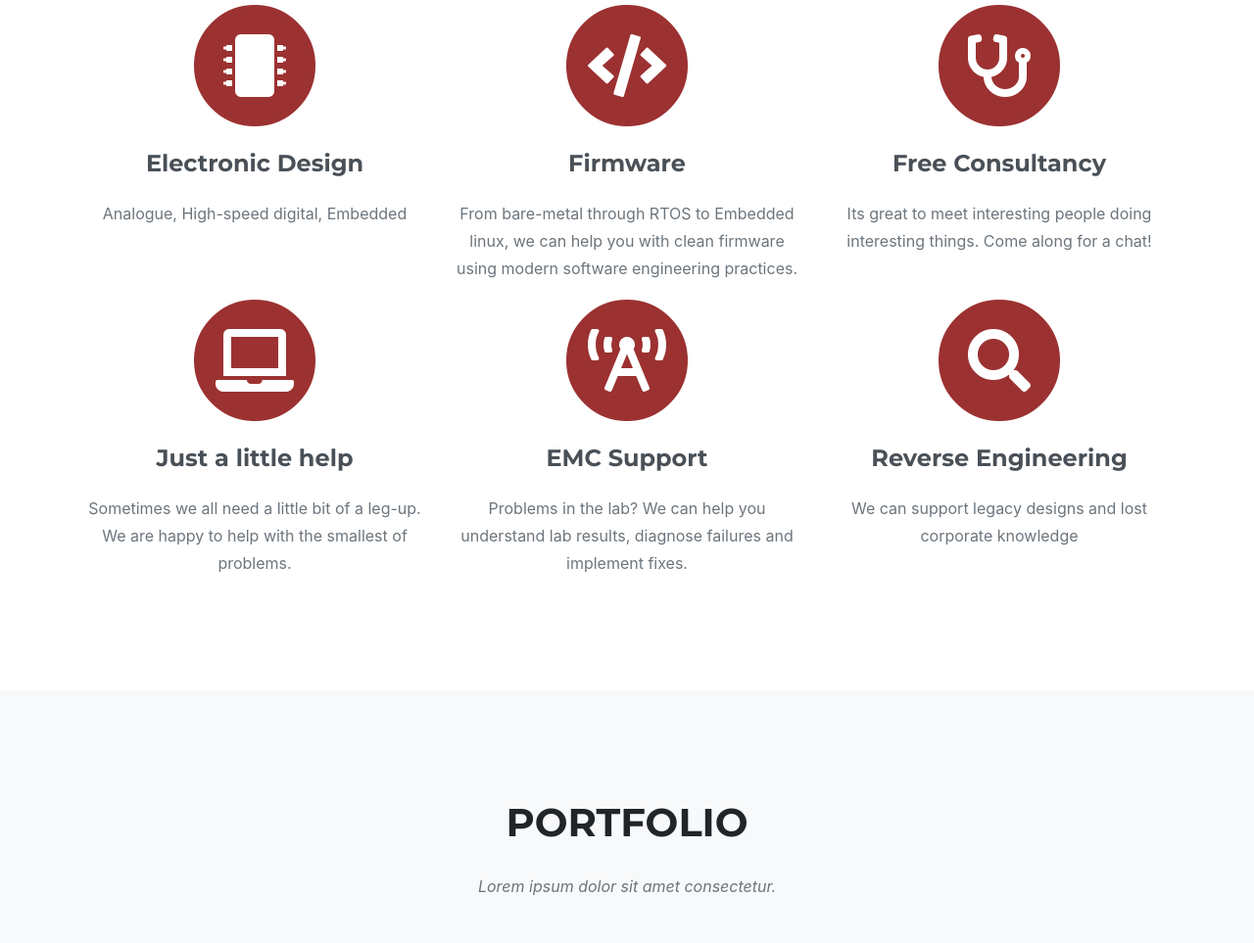
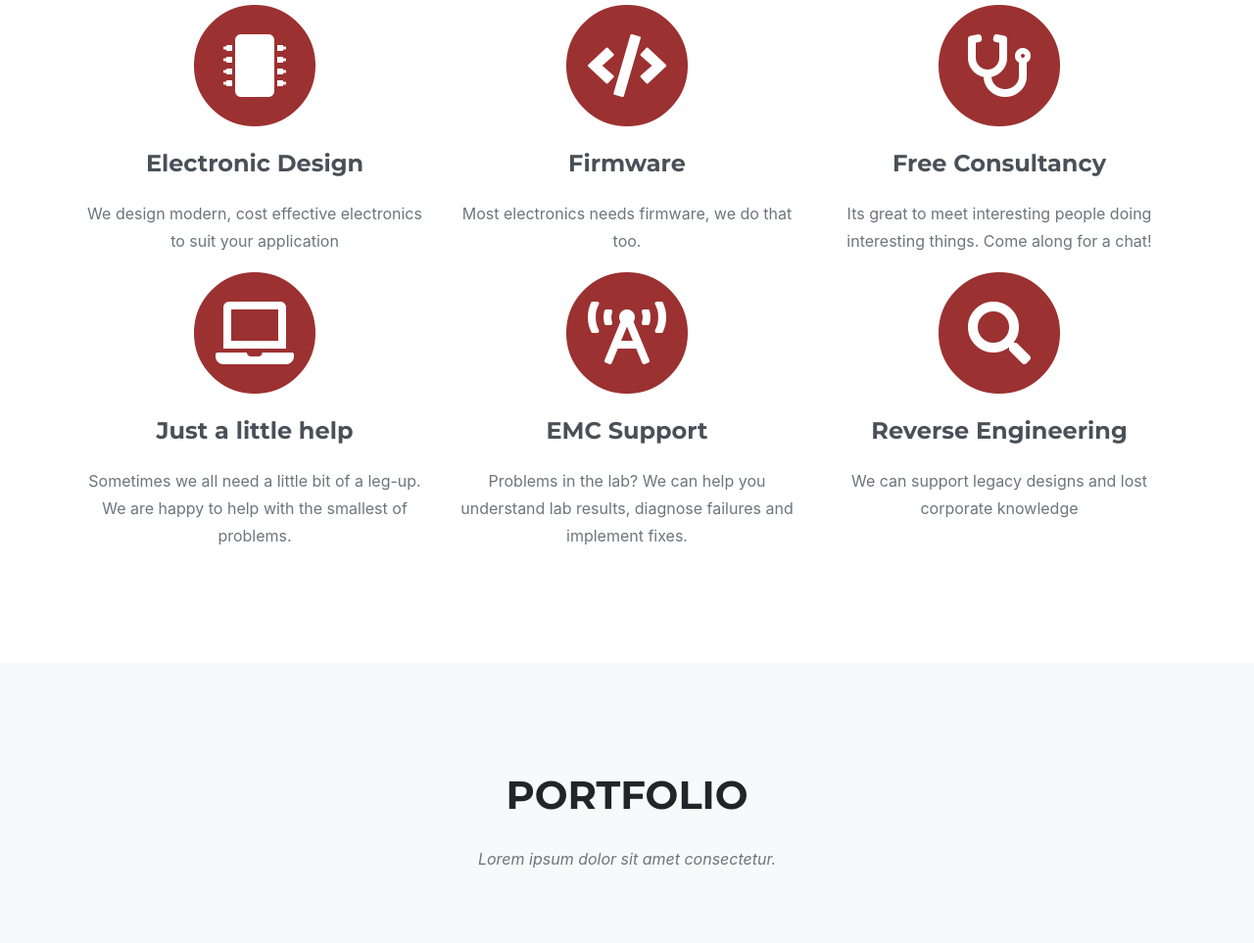
Before and after one commit to bel-web-test/bel-web-test.github.io, a plain HTML site: page index.html in a window 1280 px wide. Shown: the part 1005-1968 px from the top of the page at 98% size. Drawn offline with Linux system fonts and the light colour scheme; grey boxes are pictures that could not be loaded; a web font is replaced by a local one.

Commit message:
Update text

```diff
--- a/index.html
+++ b/index.html
@@ -110,7 +110,7 @@
             <h4 class="service-heading"><p>Electronic Design</p>
 </h4>
 
-            <div class="text-muted"><p>Analogue, High-speed digital, Embedded</p>
+            <div class="text-muted"><p>We design modern, cost effective electronics to suit your application</p>
 </div>
 
           </a>
@@ -128,7 +128,7 @@
             <h4 class="service-heading"><p>Firmware</p>
 </h4>
 
-            <div class="text-muted"><p>From bare-metal through RTOS to Embedded linux, we can help you with clean firmware using modern software engineering practices.</p>
+            <div class="text-muted"><p>Most electronics needs firmware, we do that too.</p>
 </div>
 
           </a>
```
